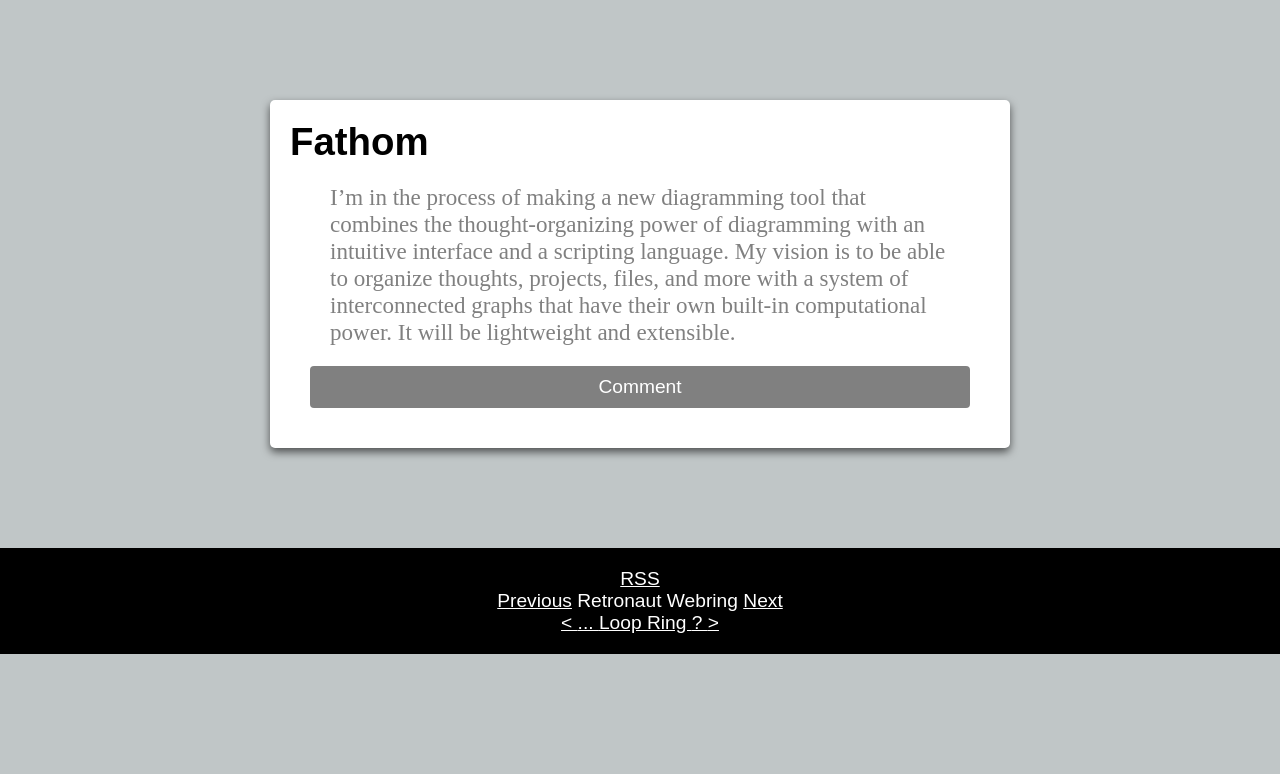
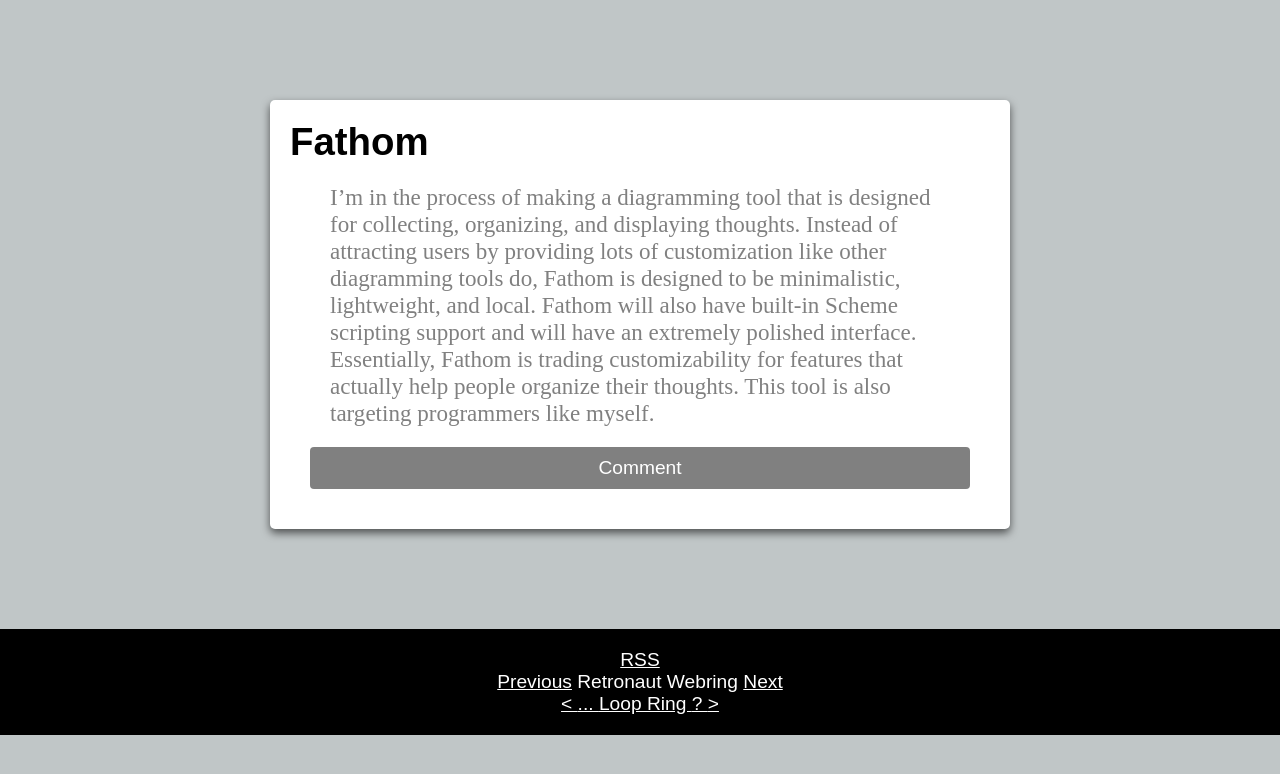
Before and after one commit to thomasm1248/thomasm1248.github.io, a Jekyll site: the page built from Project/_posts/2024-11-05-Fathom.md, in a window 1280 px wide. Shown: the top 774 px of the page. Built offline with Jekyll 4.4.1, drawn with Linux system fonts in a browser that asks for light colours; our own code applies the rules of GitHub Pages for plain Markdown files; a script that is not in the unit is left out.

Commit message:
Update description of Fathom project

```diff
--- a/Project/_posts/2024-11-05-Fathom.md
+++ b/Project/_posts/2024-11-05-Fathom.md
@@ -2,7 +2,9 @@
 link: https://github.com/thomasm1248/fathom
 ---
 
-I'm in the process of making a new diagramming tool that combines the thought-organizing power
-of diagramming with an intuitive interface and a scripting language. My vision is to be able
-to organize thoughts, projects, files, and more with a system of interconnected graphs that
-have their own built-in computational power. It will be lightweight and extensible.
+I'm in the process of making a diagramming tool that is designed for collecting, organizing,
+and displaying thoughts. Instead of attracting users by providing lots of customization like
+other diagramming tools do, Fathom is designed to be minimalistic, lightweight, and local.
+Fathom will also have built-in Scheme scripting support and will have an extremely polished
+interface. Essentially, Fathom is trading customizability for features that actually help
+people organize their thoughts. This tool is also targeting programmers like myself.
```
